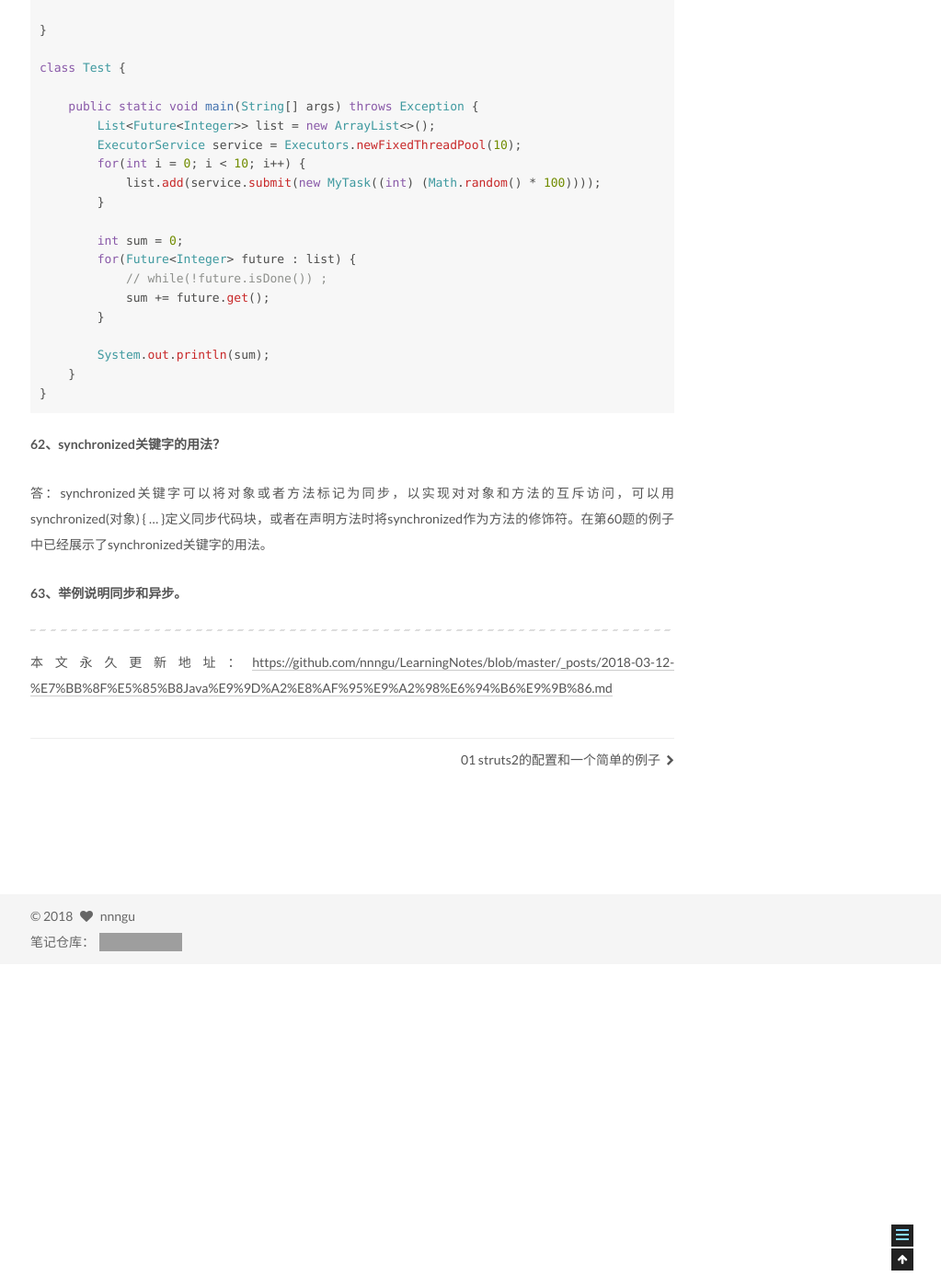
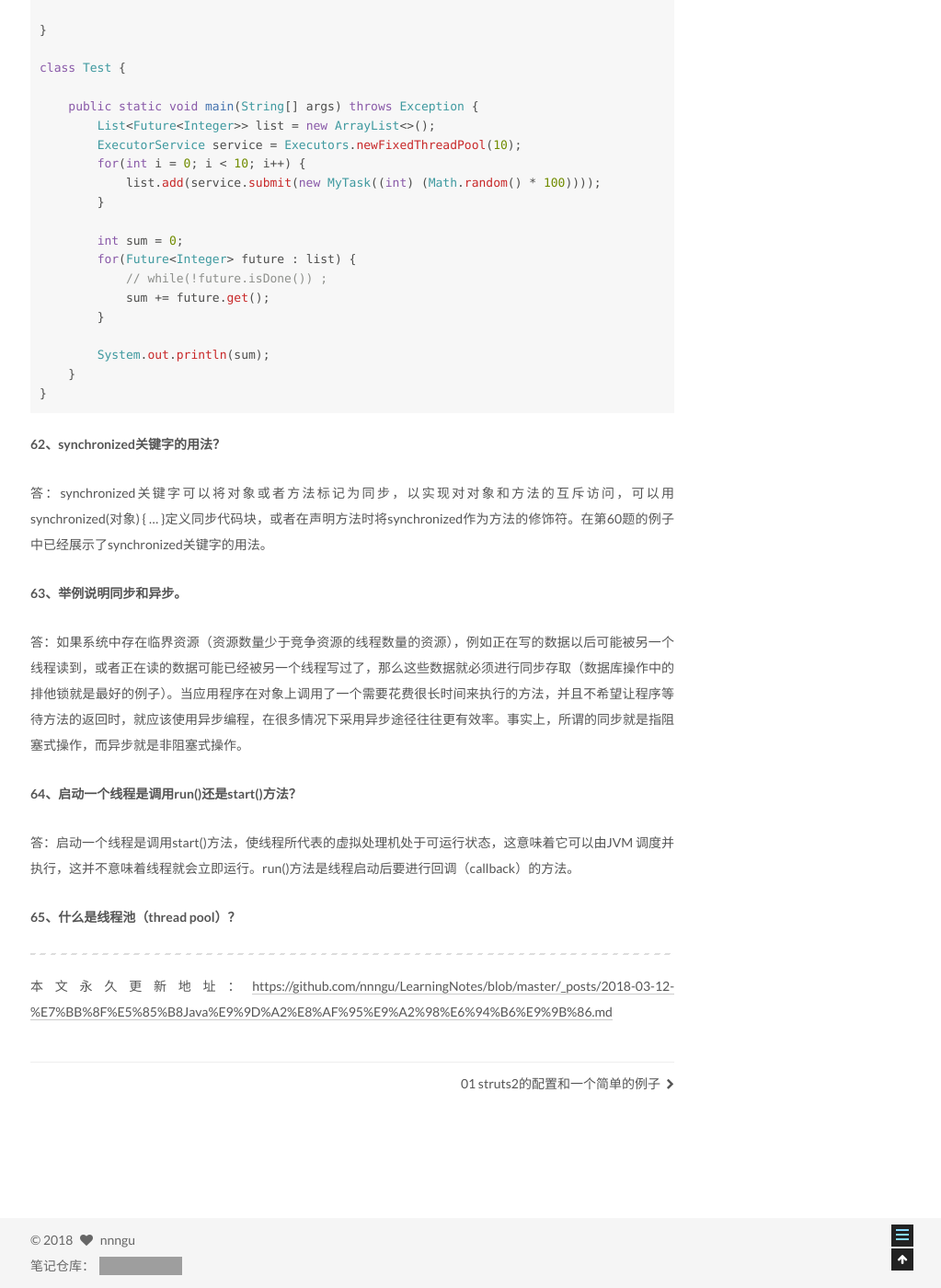
Before and after one commit to nnngu/LearningNotes, a Jekyll site: the page built from _posts/2018-03-12-经典Java面试题收集.md, in a window 1280 px wide and 1400 px high, scrolled down 39435 px. Shown: the whole window at 92% size, without its empty margins (257-1280 px from the left). Built offline with Jekyll 4.4.1, drawn with Linux system fonts in a browser that asks for light colours; grey boxes are pictures that could not be loaded.

Commit message:
修改文件: _posts/2018-03-12-经典Java面试题收集.md

```diff
--- a/_posts/2018-03-12-经典Java面试题收集.md
+++ b/_posts/2018-03-12-经典Java面试题收集.md
@@ -1448,6 +1448,14 @@ class Test {
 
 **63、举例说明同步和异步。**
 
+答：如果系统中存在临界资源（资源数量少于竞争资源的线程数量的资源），例如正在写的数据以后可能被另一个线程读到，或者正在读的数据可能已经被另一个线程写过了，那么这些数据就必须进行同步存取（数据库操作中的排他锁就是最好的例子）。当应用程序在对象上调用了一个需要花费很长时间来执行的方法，并且不希望让程序等待方法的返回时，就应该使用异步编程，在很多情况下采用异步途径往往更有效率。事实上，所谓的同步就是指阻塞式操作，而异步就是非阻塞式操作。
+
+**64、启动一个线程是调用run()还是start()方法？**
+
+答：启动一个线程是调用start()方法，使线程所代表的虚拟处理机处于可运行状态，这意味着它可以由JVM 调度并执行，这并不意味着线程就会立即运行。run()方法是线程启动后要进行回调（callback）的方法。
+
+**65、什么是线程池（thread pool）？**
+
 
 
 
```
